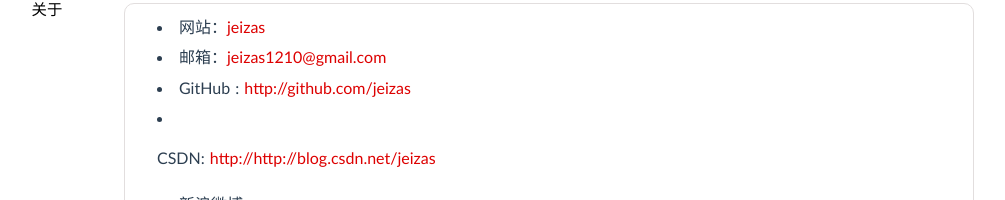
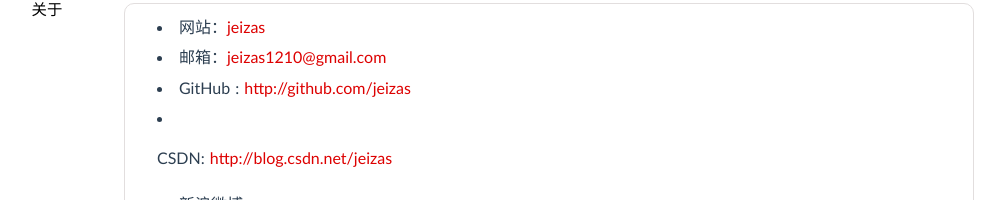
Before and after one commit to jeizas/jeizas.github.io, a Jekyll site: the page built from about/index.md, in a window 1280 px wide. Shown: the part 293-493 px from the top of the page, without its empty margins (91-1096 px from the left). Built offline with Jekyll 4.4.1, drawn with Linux system fonts in a browser that asks for light colours; part of the change alters nothing that is shown; grey boxes are pictures that could not be loaded.

Commit message:
update csdn

```diff
--- a/about/index.md
+++ b/about/index.md
@@ -13,7 +13,7 @@ comments: no
 * 网站：[{{ site.name }}]({{ site.url }})
 * 邮箱：[{{ site.email }}](mailto:{{ site.email }})
 * GitHub : [http://github.com/{{ site.hub }}](http://github.com/{{ site.hub }})
-* CSDN: [http://http://blog.csdn.net/jeizas](http://http://blog.csdn.net/jeizas)
+* CSDN: [http://blog.csdn.net/jeizas](http://blog.csdn.net/jeizas)
 
 * 新浪微博:[![新浪微博](http://service.t.sina.com.cn/widget/qmd/{{ site.weibo }}/f78fbcd2/1.png)](http://weibo.com/u/{{ site.weibo }})
 
```
